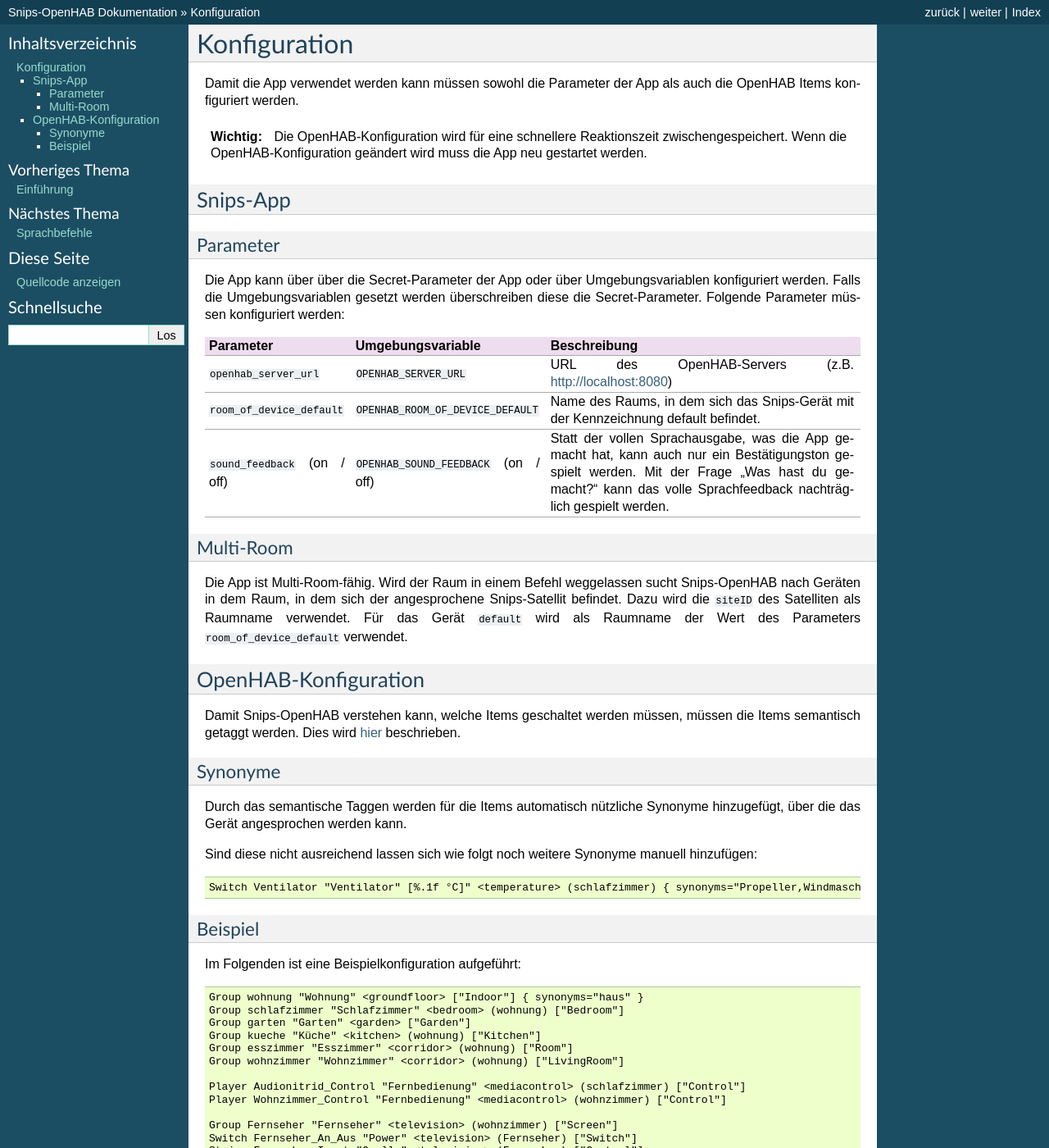
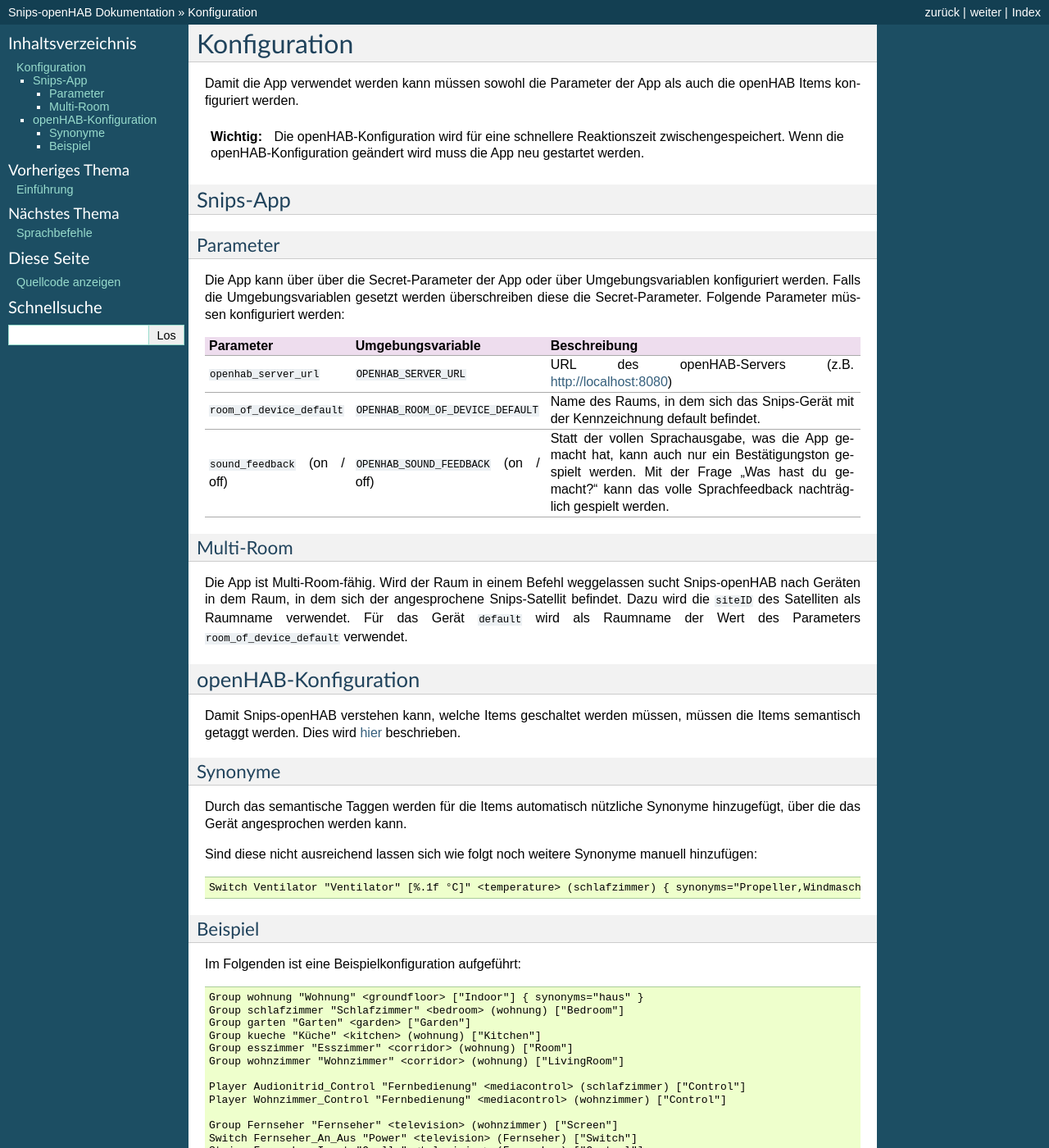
Before and after one commit to Alpha200/snips-openhab, a Sphinx documentation site: the page built from docs/basics/configuration.rst, in a window 1280 px wide and 1400 px high. Shown: the whole window at 82% size. Built offline with Sphinx 7.4.7, drawn with Linux system fonts in a browser that asks for light colours; some of the changed text lies outside the part shown.

```diff
--- a/docs/basics/configuration.rst
+++ b/docs/basics/configuration.rst
@@ -1,10 +1,10 @@
 Konfiguration
 =============
 
-Damit die App verwendet werden kann müssen sowohl die Parameter der App als auch die OpenHAB Items konfiguriert werden.
+Damit die App verwendet werden kann müssen sowohl die Parameter der App als auch die openHAB Items konfiguriert werden.
 
 .. Important::
-    Die OpenHAB-Konfiguration wird für eine schnellere Reaktionszeit zwischengespeichert. Wenn die OpenHAB-Konfiguration
+    Die openHAB-Konfiguration wird für eine schnellere Reaktionszeit zwischengespeichert. Wenn die openHAB-Konfiguration
     geändert wird muss die App neu gestartet werden.
 
 Snips-App
@@ -20,7 +20,7 @@ Folgende Parameter müssen konfiguriert werden:
 +-----------------------------+------------------------------------+--------------------------------------------------------------------------------------+
 | Parameter                   | Umgebungsvariable                  | Beschreibung                                                                         |
 +=============================+====================================+======================================================================================+
-| ``openhab_server_url``      | ``OPENHAB_SERVER_URL``             | URL des OpenHAB-Servers (z.B. http://localhost:8080)                                 |
+| ``openhab_server_url``      | ``OPENHAB_SERVER_URL``             | URL des openHAB-Servers (z.B. http://localhost:8080)                                 |
 +-----------------------------+------------------------------------+--------------------------------------------------------------------------------------+
 | ``room_of_device_default``  | ``OPENHAB_ROOM_OF_DEVICE_DEFAULT`` | Name des Raums, in dem sich das Snips-Gerät mit der Kennzeichnung default befindet.  |
 +-----------------------------+------------------------------------+--------------------------------------------------------------------------------------+
@@ -33,15 +33,15 @@ Multi-Room
 ^^^^^^^^^^
 
 Die App ist Multi-Room-fähig. Wird der Raum in einem Befehl weggelassen sucht
-Snips-OpenHAB nach Geräten in dem Raum, in dem sich der angesprochene Snips-Satellit befindet.
+Snips-openHAB nach Geräten in dem Raum, in dem sich der angesprochene Snips-Satellit befindet.
 Dazu wird die ``siteID`` des Satelliten als Raumname verwendet.
 Für das Gerät ``default`` wird als Raumname der Wert des Parameters ``room_of_device_default`` verwendet.
 
 
-OpenHAB-Konfiguration
+openHAB-Konfiguration
 ---------------------
 
-Damit Snips-OpenHAB verstehen kann, welche Items geschaltet werden müssen,
+Damit Snips-openHAB verstehen kann, welche Items geschaltet werden müssen,
 müssen die Items semantisch getaggt werden. Dies wird hier_ beschrieben.
 
 .. _hier: https://community.openhab.org/t/habot-walkthrough-2-n-semantic-tagging-item-resolving/
--- a/docs/basics/introduction.rst
+++ b/docs/basics/introduction.rst
@@ -11,7 +11,7 @@ Hierzu werden Items in die Kategorien ``Location``, ``Equipment`` und ``Point``
 ``Property`` versehen werden.
 
 Die Relationen zwischen ``Locations``, ``Equipments`` und ``Points`` werden durch Gruppen modelliert.
-Durch Tags in der Item-Konfiguration in OpenHAB können die Items annotiert werden. Es können die Tags
+Durch Tags in der Item-Konfiguration in openHAB können die Items annotiert werden. Es können die Tags
 aus der folgenden Grafik verwendet werden:
 
 .. figure:: https://community-openhab-org.s3.dualstack.eu-central-1.amazonaws.com/original/3X/4/2/424749375f6d51214475ac0d2b9000a957d718a7.jpeg
@@ -34,7 +34,7 @@ Dazu bezieht die Anwendung das Label des Items und Synonyme ein. Schließlich fi
 durch den Tag ``Receiver`` vom Typ ``Equipment`` ist. Da die App die Gruppe nicht direkt einschalten kann
 sucht sie nach einem Item innerhalb der Gruppe ``Anlage``, welches vom Typ ``Point_Control_Switch`` ist.
 Durch den Tag ``Switch`` ist dies beim Item ``Anlage_An_Aus`` der Fall und die App sendet über die REST-API von
-OpenHAB den Command ``ON`` an das Item.
+openHAB den Command ``ON`` an das Item.
 
 In den Kapiteln :doc:`Konfiguration <configuration>` und :doc:`Sprachbefehle <usage>` gibt es weitere Informationen zur
 Einrichtung und Verwendung der App.
--- a/docs/basics/usage.rst
+++ b/docs/basics/usage.rst
@@ -44,7 +44,7 @@ Die Temperatur eines Raums lässt sich wie folgt ausgeben:
 * Wie warm ist es hier?
 * Wie viel Grad sind es im Badezimmer
 
-Um die Temperatur eines Raums zu bestimmen sucht Snips-OpenHAB nach
+Um die Temperatur eines Raums zu bestimmen sucht Snips-openHAB nach
 Items vom Typ ``Number`` im gewünschten Raum, die den
 Tag ``Temperature`` und ``Measurement`` besitzen.
 
--- a/docs/conf.py
+++ b/docs/conf.py
@@ -17,7 +17,7 @@
 
 # -- Project information -----------------------------------------------------
 
-project = 'Snips-OpenHAB'
+project = 'Snips-openHAB'
 copyright = '2019, Daniel Sendzik'
 author = 'Daniel Sendzik'
 
```
Also changed, not shown: README.rst (+4 -4 lines).
